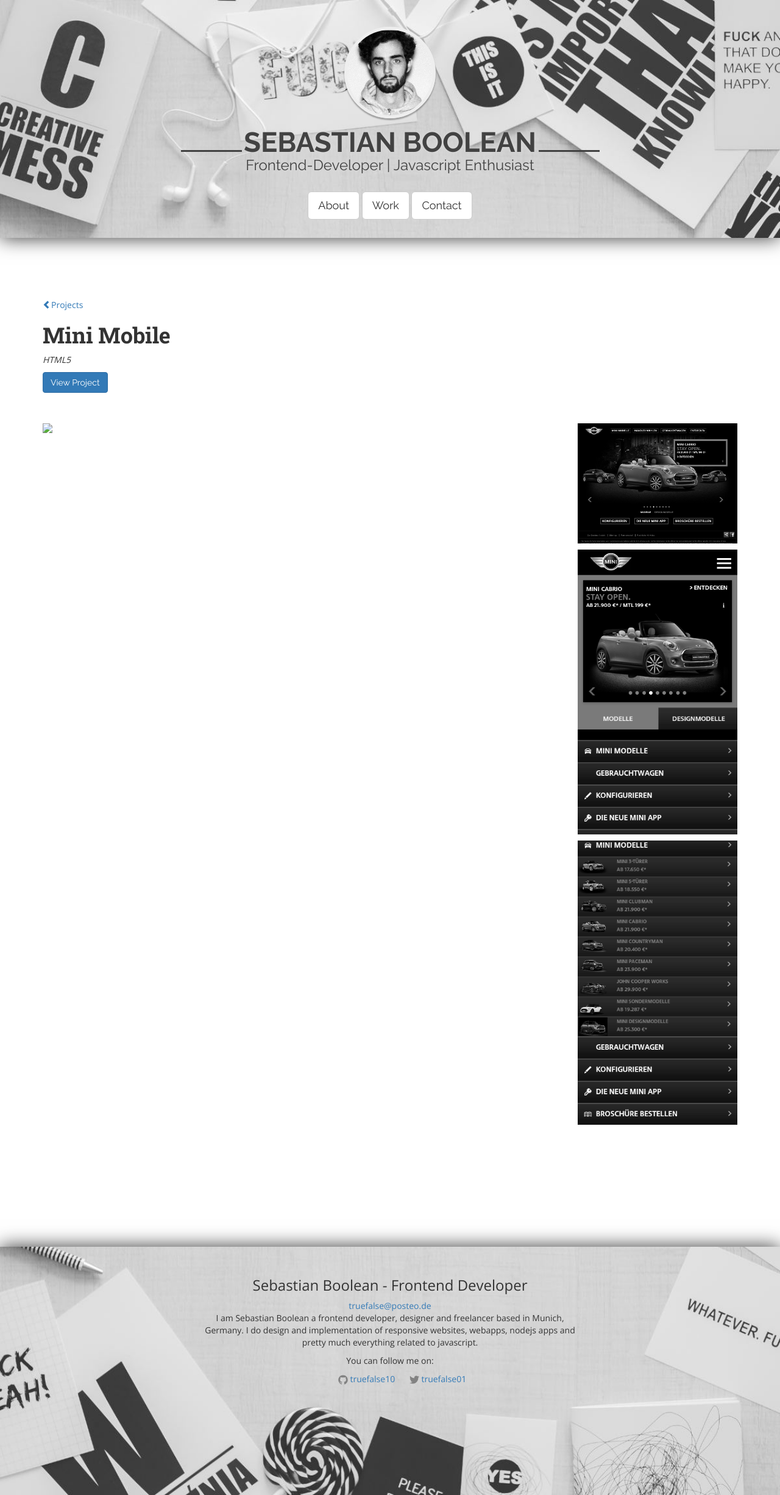
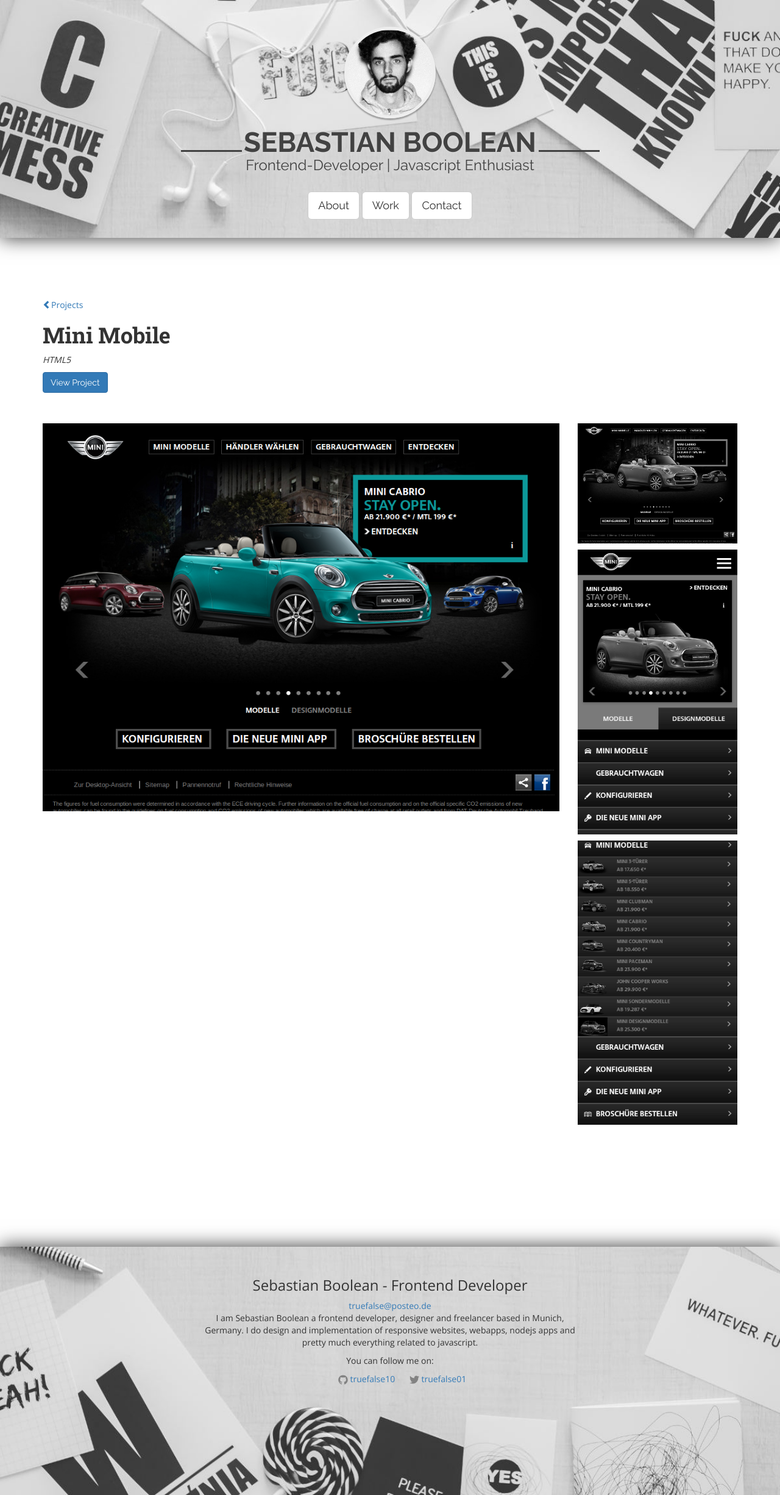
Before and after one commit to truefalse10/truefalse10.github.io, a Jekyll site: the page built from work/project-2/index.html, in a window 1280 px wide. Shown: the whole page at 61% size. Built offline with Jekyll 4.4.1, drawn with Linux system fonts in a browser that asks for light colours.

Commit message:
fixing first image

```diff
--- a/_includes/single-project.html
+++ b/_includes/single-project.html
@@ -22,7 +22,7 @@
 
 <div class="single-project-gallery row">
     <div class="main-image col-md-9">
-        <img src="{{ site.data.projects[page.project].imgUrl }}" class="img-responsive" />
+        <img src="{{ site.data.projects[page.project].imgUrl[0] }}" class="img-responsive" />
     </div>
     <div class="preview-images col-md-3">
         {% for img in site.data.projects[page.project].imgUrl %}
```
